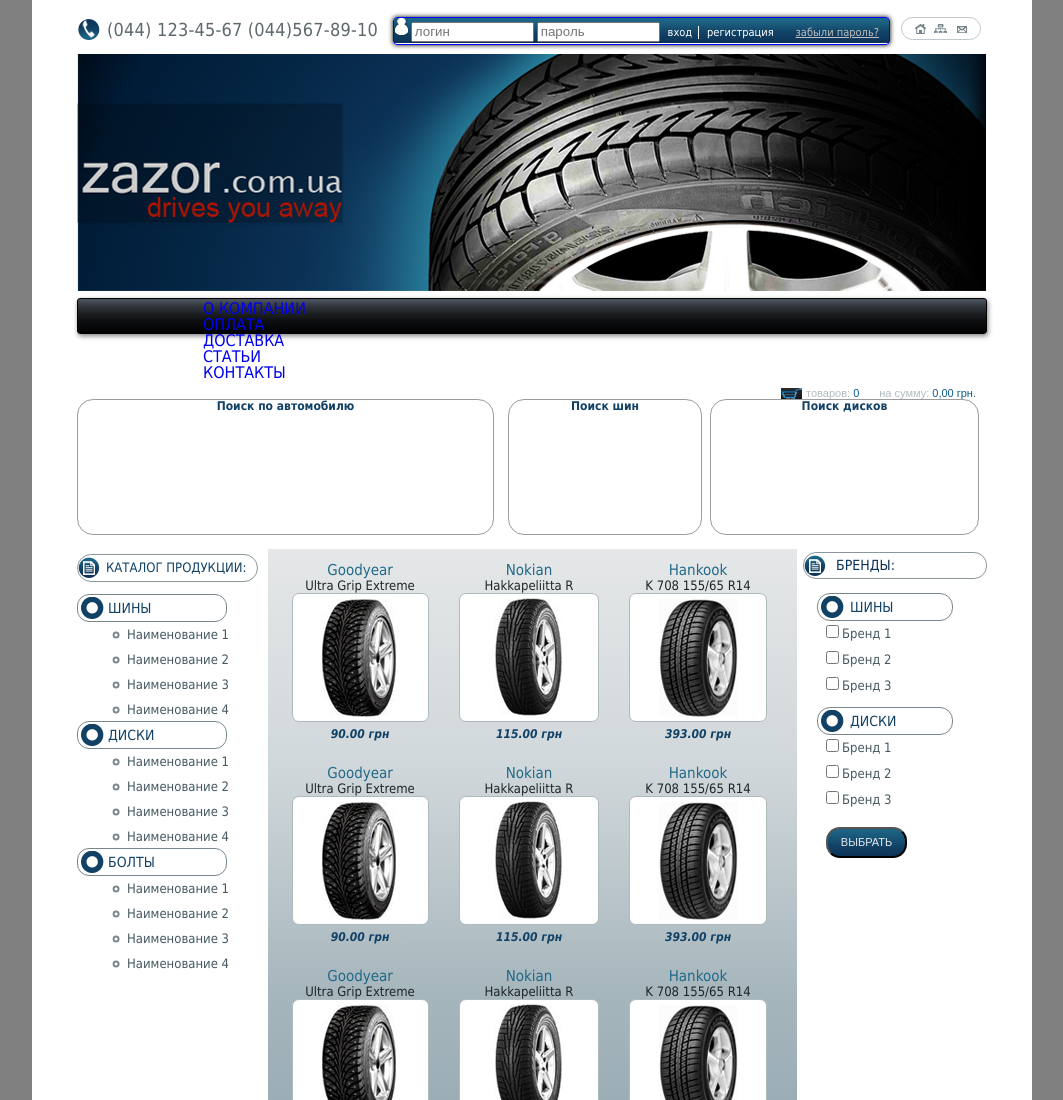
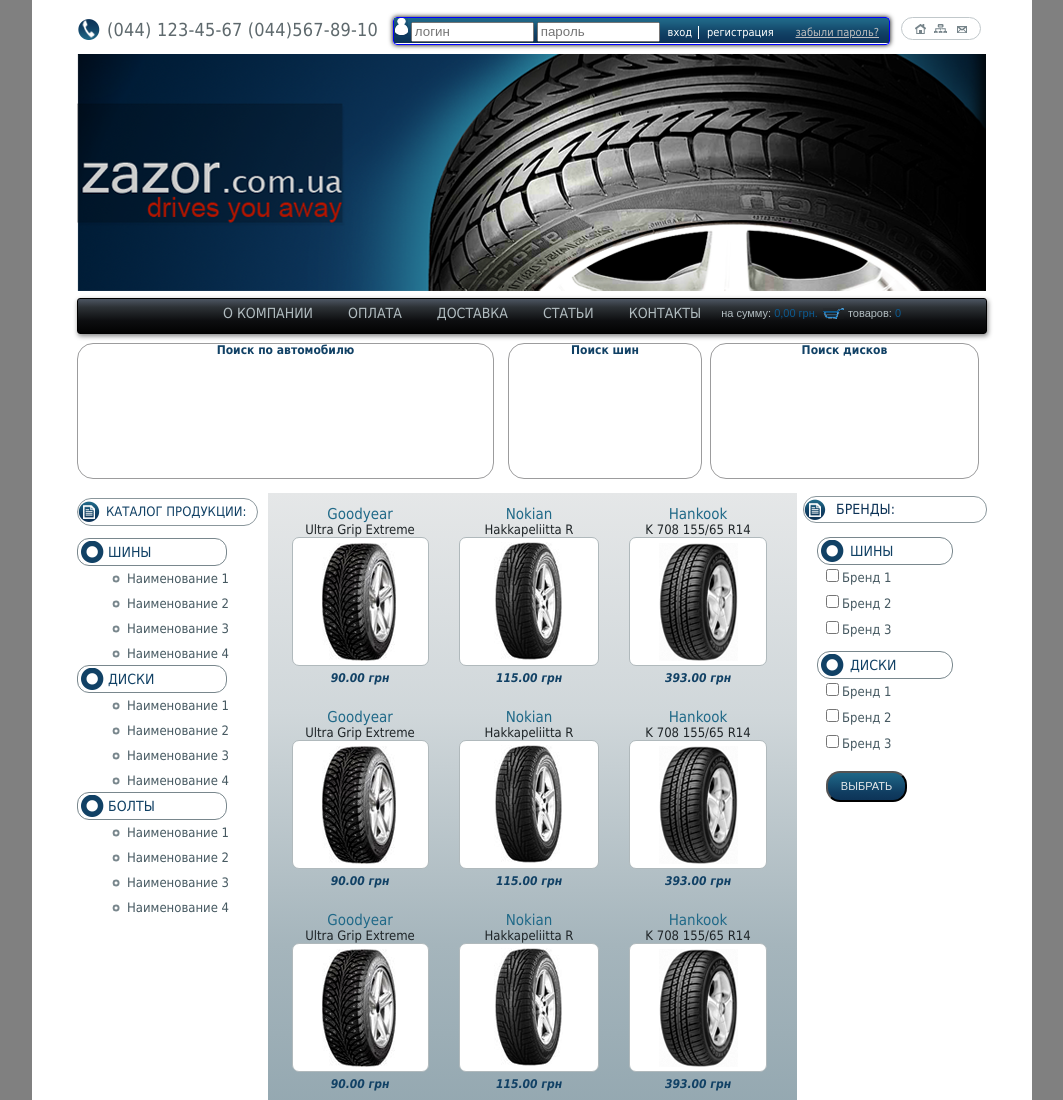
Before and after one commit to TetianaBonar/hometask, a plain HTML site: page homework_6/index.html in a window 1280 px wide. Shown: the top 1100 px of the page, without its empty margins (108-1171 px from the left). Drawn offline with Linux system fonts and the light colour scheme.

Commit message:
Add files via upload

```diff
--- a/homework_6/css/styles.css
+++ b/homework_6/css/styles.css
@@ -150,13 +150,13 @@
  }
 
 
-.sidebar nav li {
+.sidebar ul li {
   margin-left: 5px;
   float: left;
   list-style: none;
 }
 
- .sidebar nav a {
+ .sidebar ul a {
    padding: 0 15px 2px 15px;
    display: block;
    color: #b1bcc0;
@@ -179,7 +179,7 @@
    color: #b1bcc0;
  }
 
-nav a:hover {
+.sidebar ul a:hover {
   color: white;
   background: #5e5e5e; /* Old browsers */
   background: -moz-linear-gradient(top,  #5e5e5e 0%, #25617b 0%, #185476 0%, #185476 12%, #154b6d 46%, #103d61 72%, #0c3357 100%); /* FF3.6-15 */
@@ -247,11 +247,6 @@
 
                                                /* MAIN */
 
-.products {
-}
-
-.menu:after {
-}
 
 .catalogue {
   padding-top: 5px;
```
Lines whose indentation alone changed are shown as unchanged.
